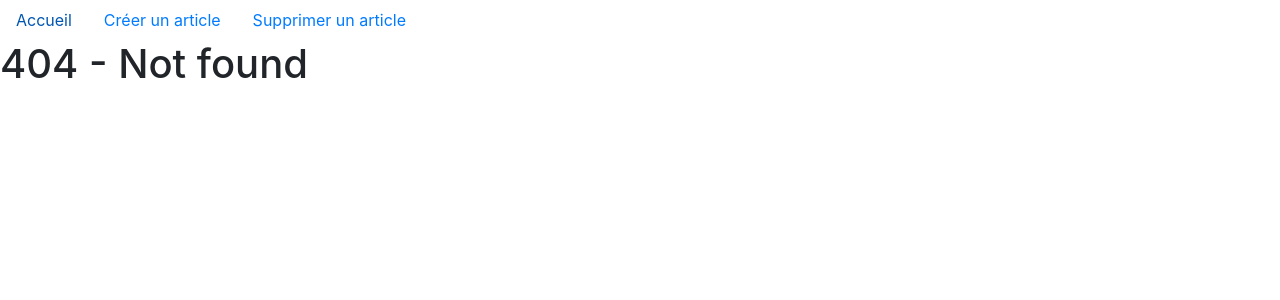
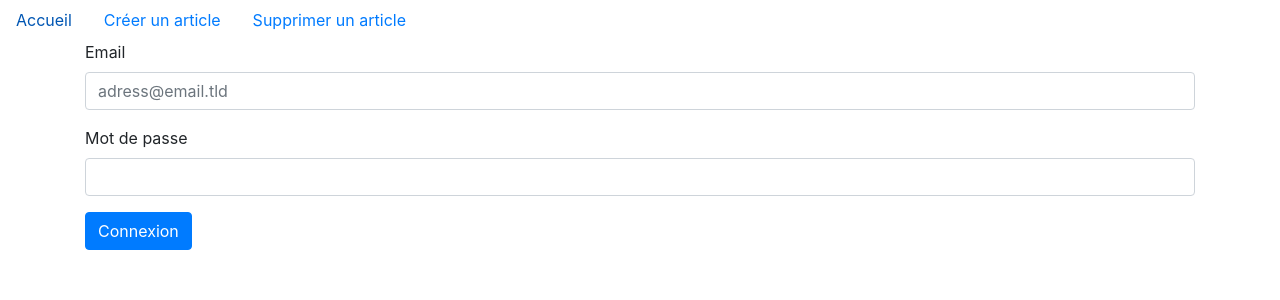
Before and after one commit to Aerith828/first-react-project, a React (Create React App) app: page /signin in a window 1280 px wide. Before the commit this address had no page. Shown: the top 300 px of the page. Built offline with nearby package versions, Linux system fonts and the light colour scheme.

Commit message:
add signin page

```diff
--- a/src/App.js
+++ b/src/App.js
@@ -10,9 +10,10 @@
 import Navigation from './components/Navigation';
 
 import Home          from './pages/Home';
+import Signin        from './pages/Signin';
 import CreateArticle from './pages/CreateArticle';
 import DeleteArticle from './pages/DeleteArticle';
-import ViewArticle from './pages/ViewArticle';
+import ViewArticle   from './pages/ViewArticle';
 import NotFound      from './pages/NotFound';
 
 const App = () => {
@@ -21,9 +22,10 @@
       <Navigation />
       <Switch>
         <Route exact path="/"          component={Home}          />
+        <Route path="/signin"           component={Signin}        />
         <Route path="/articles/create" component={CreateArticle} />
         <Route path="/articles/delete" component={DeleteArticle} />
-        <Route path="/article/:id"     component={ViewArticle} />
+        <Route path="/article/:id"     component={ViewArticle}   />
         <Route path="*"                component={NotFound}      />
       </Switch>
       <ToastContainer/>
--- /dev/null
+++ b/src/pages/Signin.js
@@ -0,0 +1,58 @@
+import React, { useState } from 'react';
+
+import Container from 'react-bootstrap/Container';
+import Form from 'react-bootstrap/Form';
+import Button from 'react-bootstrap/Button';
+import { FormLabel } from 'react-bootstrap';
+
+const Signin = () => {
+    const [ email, setEmail ] = useState("");
+    const [ password, setPassword ] = useState("");
+
+    const handleChange = (event) => {
+        const { name, value } = event.target;
+
+        switch (name) {
+            case "email":
+                setEmail(value);
+                break;
+            case "password":
+                setPassword(value);
+                break;
+            // no default
+        }
+    }
+
+    const handleSubmit = (event) => {
+        event.preventDefault();
+    }
+
+    return (
+        <Container>
+            <Form onSubmit={handleSubmit}>
+                <Form.Group controlId="signin.email">
+                    <Form.Label>Email</Form.Label>
+                    <Form.Control
+                        type="email"
+                        name="email"
+                        value={email}
+                        onChange={handleChange}
+                        placeholder="adress@email.tld"
+                    />
+                </Form.Group>
+                <Form.Group controlId="signin.password">
+                    <Form.Label>Mot de passe</Form.Label>
+                    <Form.Control
+                        type="password"
+                        name="password"
+                        value={password}
+                        onChange={handleChange}
+                    />
+                </Form.Group>
+                <Button variant="primary" type="submit">Connexion</Button>
+            </Form>
+        </Container>
+    );
+};
+
+export default Signin;
```
